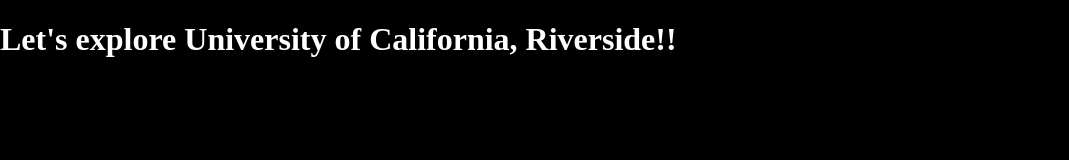
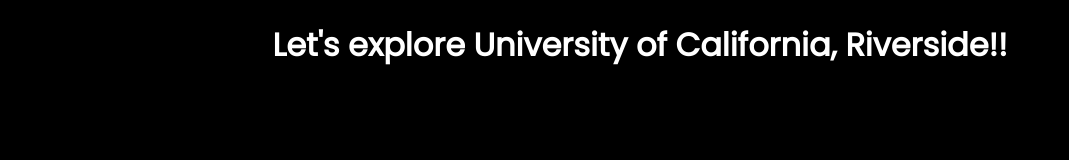
Before and after one commit to vraimondi04/CitrusHack2022, a plain HTML site: page index.html in a window 1280 px wide. Shown: the whole page, without its empty margins (0-1069 px from the left). Drawn offline with Linux system fonts and the light colour scheme; some packages are replaced by stand-ins of ours.

Commit message:
Add new font for Header of the Website
-Change to the font of the h1 of the website, will need to change colors of the background and the text later

```diff
--- a/style.css
+++ b/style.css
@@ -17,3 +17,10 @@ color: #ffffff;
 #map{
   height: 80vh;
 }
+
+h1{
+  font-family: 'Poppins', sans-serif;
+  text-align: center;
+  font-size:2rem;
+  padding: 0 3rem;
+}
```
